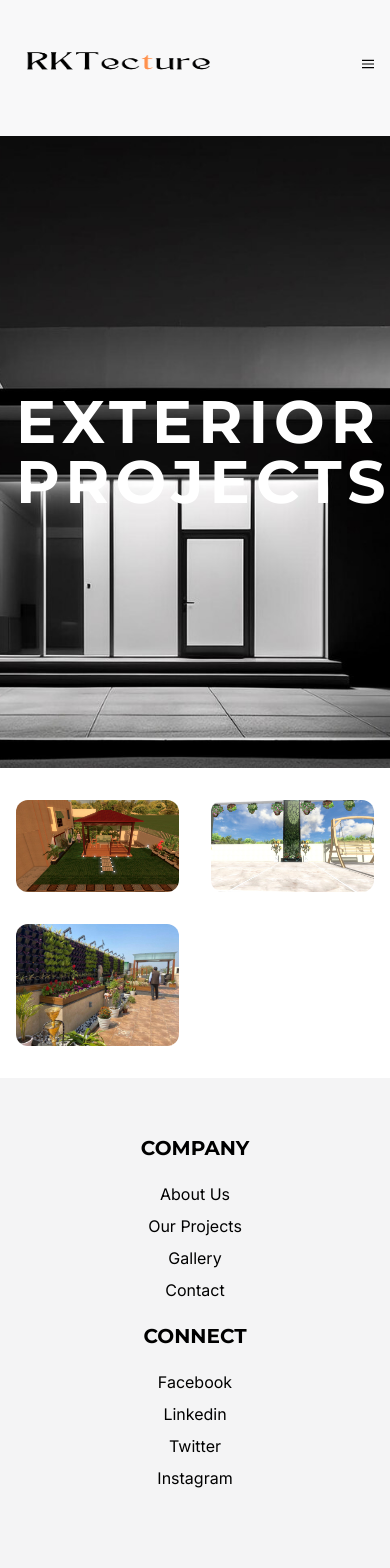
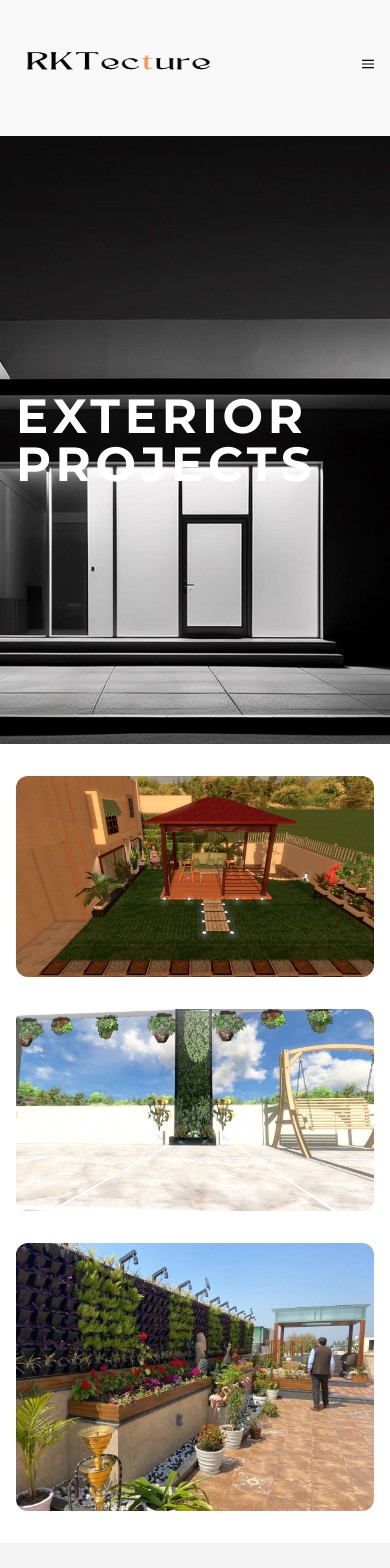
Before and after one commit to MohammedAjari/Exterior-Portfolio, a Next.js app: page /exterior in a window 390 px wide. Shown: the top 1568 px of the page. Built offline with nearby package versions, Linux system fonts and the light colour scheme.

Commit message:
optimized mobile responsive

```diff
--- a/app/exterior/page.jsx
+++ b/app/exterior/page.jsx
@@ -27,11 +27,11 @@ export default function page() {
         },
     ];
     return (
-        <div className="">
+        <div className="overflow-hidden">
             <div className="bg-[url('/4.jpg')] bg-center bg-cover ">
-                <h1 className="container py-64 text-6xl font-semibold tracking-widest text-white " style={{ fontFamily: 'Montserrat, sans-serif' }}>EXTERIOR PROJECTS</h1>
+                <h1 className="container py-64 text-5xl lg:text-6xl font-semibold tracking-widest text-white " style={{ fontFamily: 'Montserrat, sans-serif' }}>EXTERIOR PROJECTS</h1>
             </div>
-            <div className="container grid grid-cols-2 gap-8 py-8">
+            <div className="container grid grid-cols-1 lg:grid-cols-2 gap-8 py-8">
 
                 {projects.map((project) => (
                     <div key={project.id} className="relative overflow-hidden rounded-xl group">
@@ -39,9 +39,9 @@ export default function page() {
                             <Image src={project.image} width={480} height={380} alt="" className="w-full" />
                         </div>
                         <div className="absolute bottom-0 flex-col items-center justify-end w-full gap-32 lg:p-12
-                    lg:text-xl text-xs text-white transition duration-300 ease-in-out translate-y-full bg-gradient-to-b from-transparent to-black group-hover:translate-y-0">
-                            <h1 className="text-xs lg:text-2xl font-semibold" style={{ fontFamily: 'Montserrat, sans-serif' }}>{project.name}</h1>
-                            <p className=" lg:py-4 text-xs " style={{}}>{project.description}</p>
+                    text-xl p-3 text-white transition duration-300 ease-in-out translate-y-full bg-gradient-to-b from-transparent to-black group-hover:translate-y-0">
+                            <h1 className="text-2xl font-semibold" style={{ fontFamily: 'Montserrat, sans-serif' }}>{project.name}</h1>
+                            <p className=" lg:py-4  " style={{}}>{project.description}</p>
                         </div>
                     </div>
 
--- a/app/layout.js
+++ b/app/layout.js
@@ -6,8 +6,8 @@ import "./globals.css";
 const inter = Inter({ subsets: ["latin"] });
 
 export const metadata = {
-  title: "An aesthetic room is given harmony",
-  description: "Generated by create next app",
+  title: "Interior & Exterior Designers",
+  description: "From Interiors to Exteriors: Our Design Magic",
 };
 
 export default function RootLayout({ children }) {
--- a/app/projects/page.jsx
+++ b/app/projects/page.jsx
@@ -32,20 +32,20 @@ export default function Projects() {
         },
     ];
     return (
-        <div className="">
+        <div className="overflow-hidden">
             <div className="bg-[url('/2.jpg')] bg-center bg-cover ">
-                <h1 className="container py-64 text-6xl font-semibold tracking-widest text-white " style={{fontFamily: 'Montserrat, sans-serif'}}>INTERIOR PROJECTS</h1>
+                <h1 className="container py-64 text-5xl lg:text-6xl font-semibold tracking-widest text-white " style={{fontFamily: 'Montserrat, sans-serif'}}>INTERIOR PROJECTS</h1>
             </div>
-            <div className="container grid grid-cols-2 gap-8 py-8">
+            <div className="container grid grid-cols-1 lg:grid-cols-2 gap-8 py-8">
                 {projects.map((project) => (
                     <div key={project.id} className="relative overflow-hidden rounded-xl group">
                         <div>
                             <Image src={project.image} width={480} height={380} alt="" className="w-full" />
                         </div>
                         <div className="absolute bottom-0 flex-col items-center justify-end w-full gap-32 lg:p-12
-                        lg:text-xl text-xs text-white transition duration-300 ease-in-out translate-y-full bg-gradient-to-b from-transparent to-black group-hover:translate-y-0">
-                            <h1 className="text-xs lg:text-2xl font-semibold" style={{fontFamily: 'Montserrat, sans-serif'}}>{project.name}</h1>
-                            <p className=" lg:py-4 text-xs " style={{ }}>{project.description}</p>
+                        text-xl p-3 text-white transition duration-300 ease-in-out translate-y-full bg-gradient-to-b from-transparent to-black group-hover:translate-y-0">
+                            <h1 className="text-2xl font-semibold" style={{fontFamily: 'Montserrat, sans-serif'}}>{project.name}</h1>
+                            <p className=" lg:py-4  " style={{ }}>{project.description}</p>
                         </div>
                     </div>
 
```
